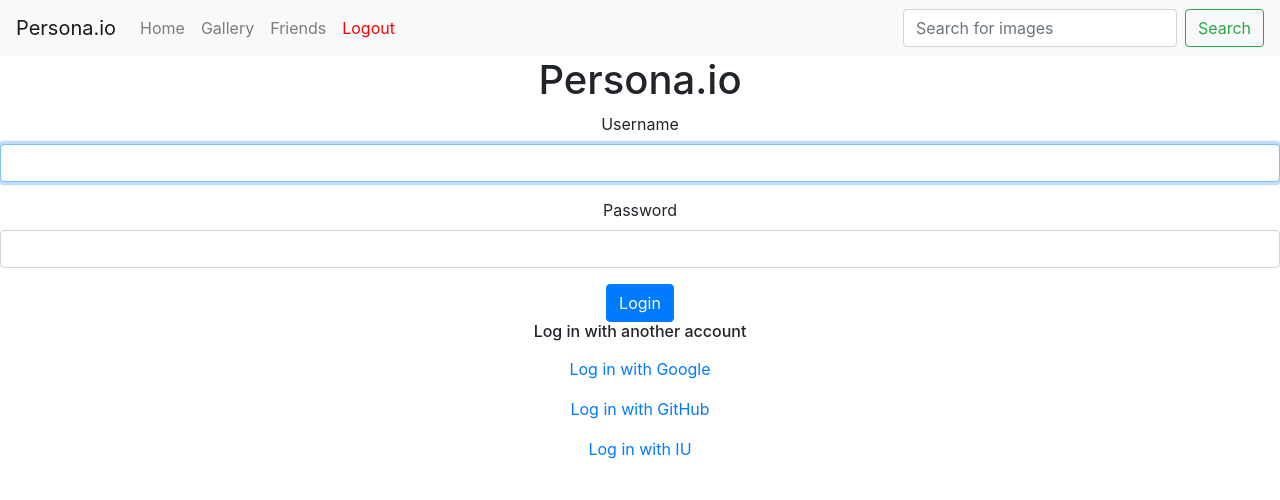
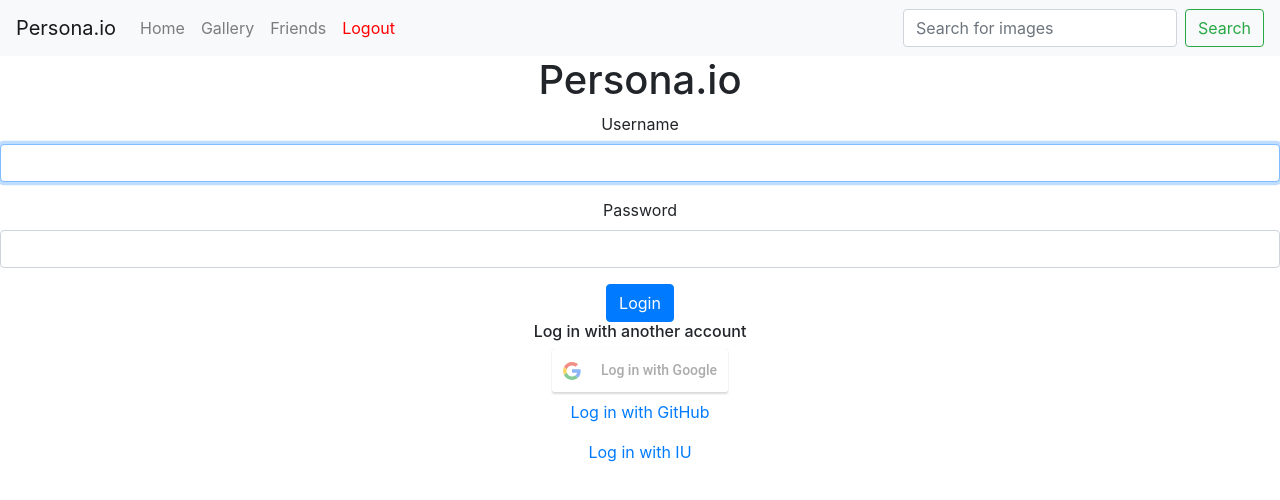
Before and after one commit to airavata-courses/Persona, a React (Create React App) app in the folder persona-frontend/: page / in a window 1280 px wide. Shown: the top 500 px of the page. Built offline with nearby package versions, Linux system fonts and the light colour scheme.

Commit message:
github login

```diff
--- a/persona-frontend/src/pages/LoginPage.jsx
+++ b/persona-frontend/src/pages/LoginPage.jsx
@@ -1,6 +1,7 @@
 import React, { Component } from "react";
 import Header from "./../components/Header";
 import axios from "axios";
+import LoginGoogle from "./LoginGoogle";
 
 // Login page for application
 class LoginPage extends Component {
@@ -15,6 +16,13 @@
     console.log(this.state.status);
   };
 
+  componentDidMount(){
+    var code = window.location.href.split("?code=")[1]
+    if(code){
+      window.location.href = "/gallery"
+    }
+  }
+
   handleChange = ({ currentTarget: input }) => {
     const account = { ...this.state.account };
     account["userName"] = input.value;
@@ -22,8 +30,8 @@
   };
 
   handleGithubLogin(){
-    console.log(process.env.REACT_APP_GITHUB_CLIENT_ID);
-    alert("I want to login with github", process.env.REACT_APP_GITHUB_CLIENT_ID);
+    // console.log(process.env.REACT_APP_GITHUB_CLIENT_ID);
+    // alert("I want to login with github", process.env.REACT_APP_GITHUB_CLIENT_ID);
   }
 
   state = {
@@ -33,7 +41,8 @@
 
     },
     client_id: process.env.REACT_APP_GITHUB_CLIENT_ID,
-    callback_url: process.env.REACT_APP_GITHUB_CALLBACK_URL,
+    // callback_url: process.env.REACT_APP_GITHUB_CALLBACK_URL,
+    callback_url: "http://localhost:3000",
     status: "",
   };
   render() {
@@ -64,9 +73,7 @@
 
         <ul class="nav flex-column">
           <li class="nav-item">
-            <a class="nav-link active" href="#">
-              Log in with Google
-            </a>
+            <LoginGoogle />
           </li>
           <li class="nav-item">
             <a class="nav-link" href={`https://github.com/login/oauth/authorize?scope=user&client_id=${this.state.client_id}&redirect_uri=${this.state.callback_url}`} onClick={this.handleGithubLogin}>
```
Also changed, not shown: 1 other file (tests, documents, lock files or other folders).
